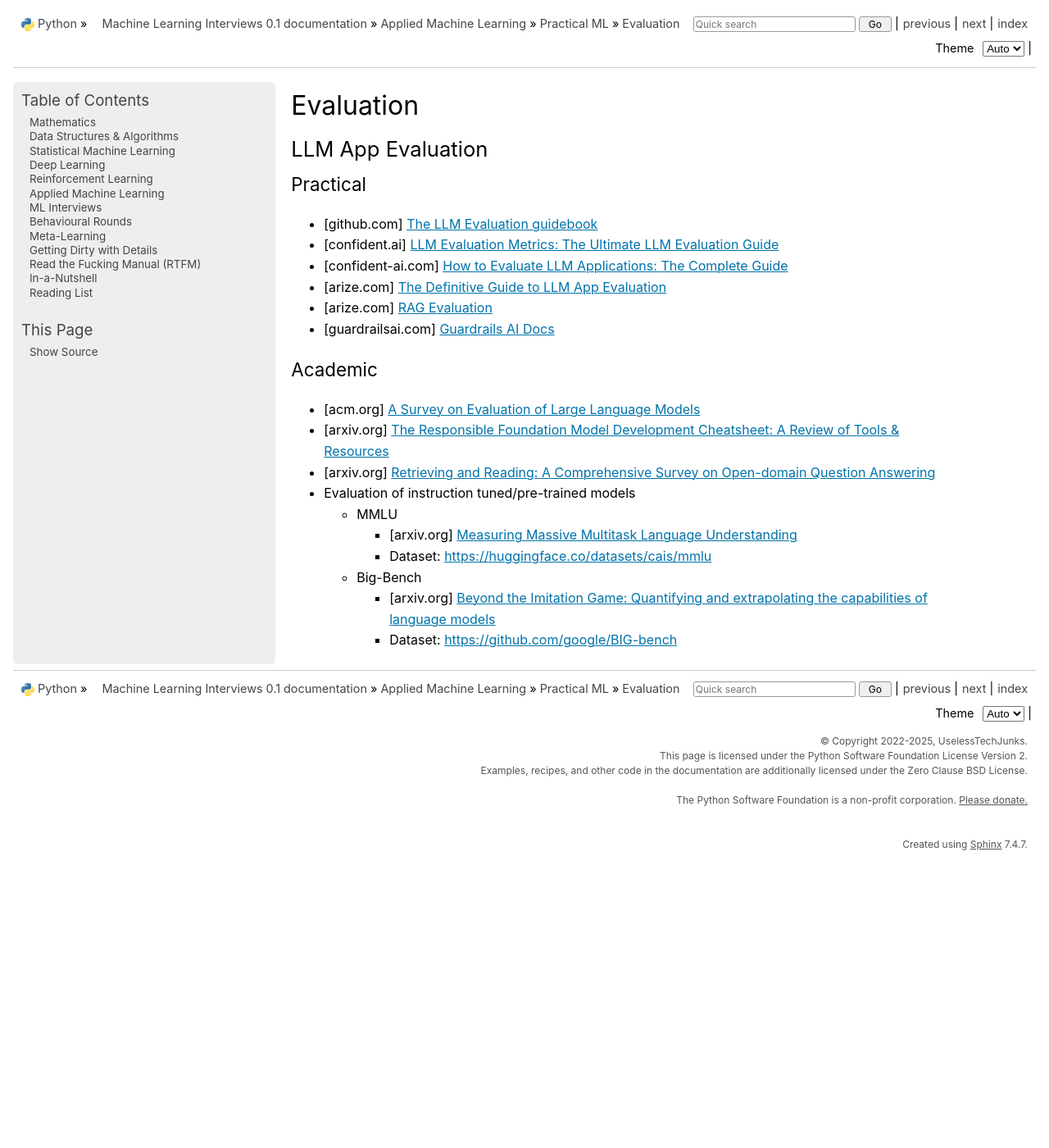
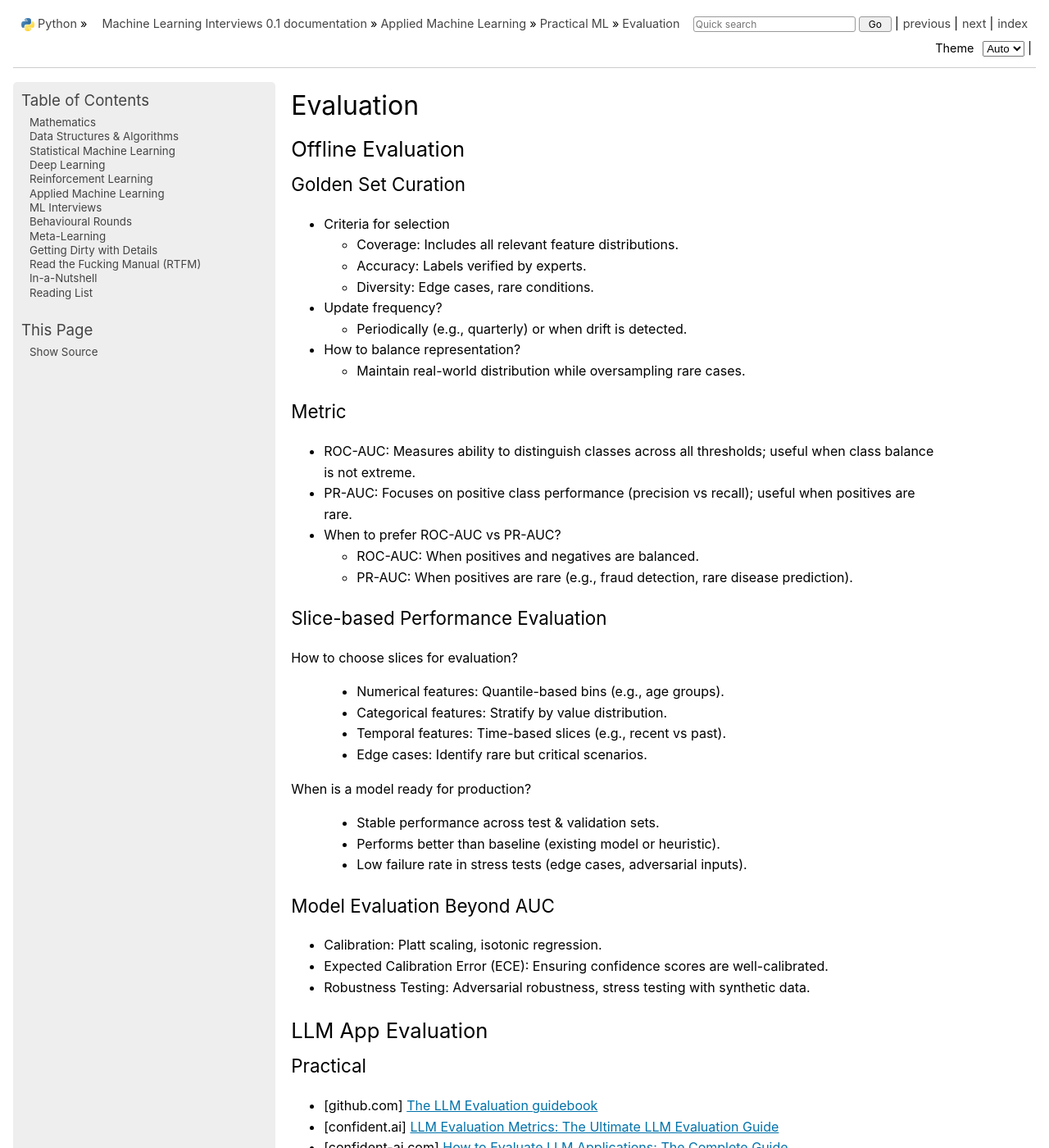
Before and after one commit to uselesstechjunks/leetcode, a Sphinx documentation site: the page built from docs/source/applied/practical/eval.rst, in a window 1280 px wide and 1400 px high. Shown: the whole window at 82% size. Built offline with Sphinx 7.4.7, drawn with Linux system fonts in a browser that asks for light colours; pages that are not in the unit, such as notebooks, are missing from menus.

Commit message:
Update eval.rst

```diff
--- a/docs/source/applied/practical/eval.rst
+++ b/docs/source/applied/practical/eval.rst
@@ -1,6 +1,53 @@
 ######################################################################################
 Evaluation
 ######################################################################################
+***********************************************************************
+Offline Evaluation
+***********************************************************************
+Golden Set Curation
+=======================================================================
+- Criteria for selection
+
+	- Coverage: Includes all relevant feature distributions.
+	- Accuracy: Labels verified by experts.
+	- Diversity: Edge cases, rare conditions.
+- Update frequency?
+
+	- Periodically (e.g., quarterly) or when drift is detected.
+- How to balance representation?
+
+	- Maintain real-world distribution while oversampling rare cases.
+
+Metric
+=======================================================================
+- ROC-AUC: Measures ability to distinguish classes across all thresholds; useful when class balance is not extreme.
+- PR-AUC: Focuses on positive class performance (precision vs recall); useful when positives are rare.
+- When to prefer ROC-AUC vs PR-AUC?
+
+	- ROC-AUC: When positives and negatives are balanced.
+	- PR-AUC: When positives are rare (e.g., fraud detection, rare disease prediction).
+
+Slice-based Performance Evaluation
+=======================================================================
+How to choose slices for evaluation?
+
+	- Numerical features: Quantile-based bins (e.g., age groups).
+	- Categorical features: Stratify by value distribution.
+	- Temporal features: Time-based slices (e.g., recent vs past).
+	- Edge cases: Identify rare but critical scenarios.
+
+When is a model ready for production?
+
+	- Stable performance across test & validation sets.
+	- Performs better than baseline (existing model or heuristic).
+	- Low failure rate in stress tests (edge cases, adversarial inputs).
+
+Model Evaluation Beyond AUC
+=======================================================================
+- Calibration: Platt scaling, isotonic regression.
+- Expected Calibration Error (ECE): Ensuring confidence scores are well-calibrated.
+- Robustness Testing: Adversarial robustness, stress testing with synthetic data.
+
 **************************************************************************************
 LLM App Evaluation
 **************************************************************************************
```
